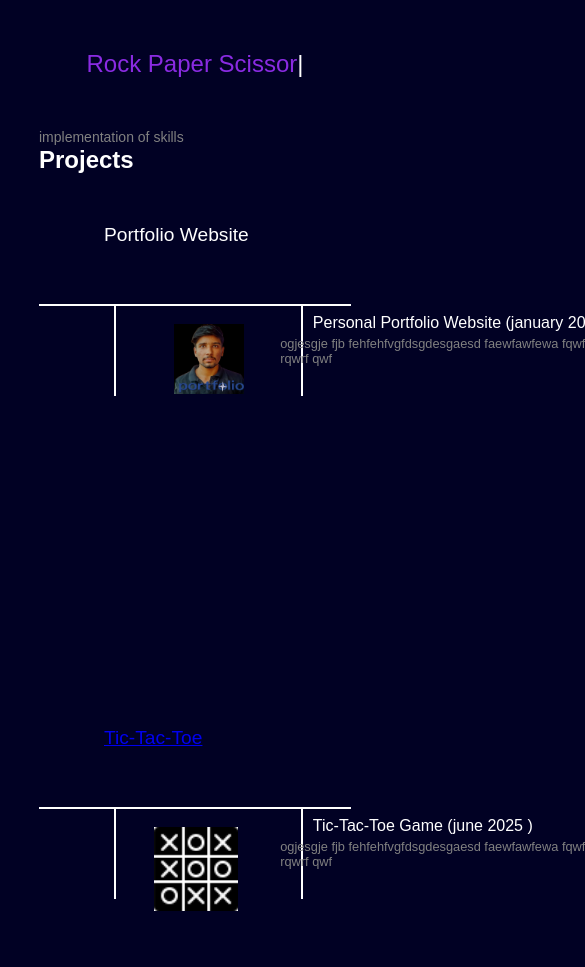
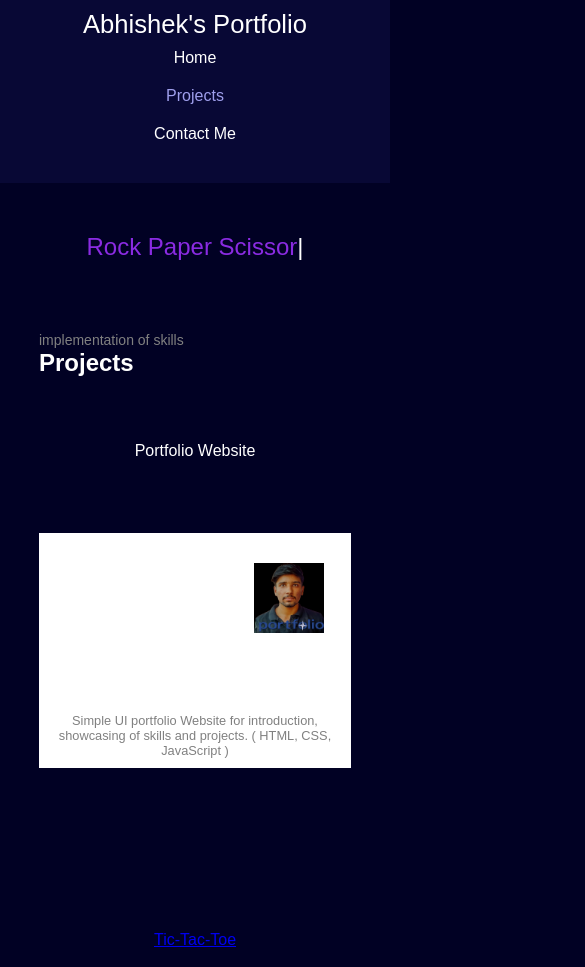
Before and after one commit to abhishek4050/Personal-Portfolio, a plain HTML site: page projects.html in a window 390 px wide. Shown: the top 967 px of the page, 585 px wide, since content can reach past the window. Drawn offline with nearby package versions, Linux system fonts and the light colour scheme.

Commit message:
media querries

```diff
--- a/media.css
+++ b/media.css
@@ -1,20 +1,120 @@
-  @media (max-width: 850px){
+/* Make the nav stack vertically */
+@media (max-width: 768px) {
+  nav {
+    flex-direction: column;
+    height: auto;
+    padding: 10px 0;
+    width: 100%;
+  }
 
-        nav {
+  nav ul {
+    flex-direction: column;
+    align-items: center;
+  }
+
+  nav ul li {
+    margin: 10px 0;
+  }
+
+  .left > a {
+    font-size: 1.6rem;
+  }
+
+  /* Stack the first section columns */
+  .firstSection {
+    flex-direction: column-reverse;
+    margin: 40px 0;
+    text-align: center;
+  }
+
+  .firstSection > div {
+    width: 90%;
+  }
+
+  .leftFSection {
+    font-size: 1.6rem;
+  }
+
+  .rightFSection img {
+    width: 80%;
+  }
+
+  .buttons {
+    display: flex;
+    flex-direction: column;
+    align-items: center;
+  }
+
+  .btn {
+    width: 80%;
+    margin: 10px 0;
+  }
+
+  /* Adjust second section */
+  .secondSection {
+    height: auto;
+    padding: 20px 0;
+  }
+
+  .names {
+    flex-wrap: wrap;
+    justify-content: center;
+  }
+
+  .name {
+    margin: 10px;
+    font-size: 1rem;
+  }
+
+  .box {
+    flex-direction: column;
+    align-items: center;
+    width: 100%;
+    height: auto;
+  }
+
+  .vertical {
+    margin: 30px 0;
+  }
+
+  .vertical img {
+    margin: 10px auto;
+    display: block;
+    height: 60px;
+  }
+
+  /* Adjust third section (Projects) */
+  .thirdSection {
+    height: auto;
+    padding: 20px 0;
+  }
+
+  .thirdSection .box {
+    flex-direction: column;
+    align-items: center;
+  }
+
+  .thirdSection .vertical {
+    margin: 20px 0;
+  }
+
+  .breif {
     display: none;
   }
-        .rightFSection img{
-            display: none;
+
+  .Ptitle {
+    width: auto;
+    margin: 10px 0;
+    text-align: center;
   }
-        .leftFSection{
-            width: 90rem;
-            position: relative;
-            left: 20rem;
+
+  .Pdesc {
+    margin: 10px 0;
+    text-align: center;
   }
-        .secondSection{
-            width: 50rem;
-        }
-        body{
-            width: auto;
+
+  .name2 {
+    margin: 15px auto;
+    font-size: 1rem;
   }
 }
--- a/projects.html
+++ b/projects.html
@@ -41,7 +41,7 @@
                 <div class=" breif">
                 </div>
                       <div class="Ptitle">Personal Portfolio Website (january  2025 )</div>
-                    <div class="Pdesc">ogjesgje fjb fehfehfvgfdsgdesgaesd faewfawfewa fqwfqwf qwf aewfqw  rqw rqwrf qwf</div>
+                    <div class="Pdesc">Simple UI portfolio Website for introduction, showcasing of skills and projects. ( HTML, CSS, JavaScript )</div>
             </div>
         </section>
 
@@ -56,7 +56,7 @@
                 <div class=" breif">
                 </div>
                       <div class="Ptitle">Tic-Tac-Toe Game (june  2025 )</div>
-                    <div class="Pdesc">ogjesgje fjb fehfehfvgfdsgdesgaesd faewfawfewa fqwfqwf qwf aewfqw  rqw rqwrf qwf</div>
+                    <div class="Pdesc">2 player game using HTML, CSS, JS</div>
             </div>
         </section>
 
@@ -70,8 +70,8 @@
                 </div>
                 <div class=" breif">
                 </div>
-                      <div class="Ptitle">Tic-Tac-Toe Game (june  2025 )</div>
-                    <div class="Pdesc">ogjesgje fjb fehfehfvgfdsgdesgaesd faewfawfewa fqwfqwf qwf aewfqw  rqw rqwrf qwf</div>
+                      <div class="Ptitle">Rock-Paper-Scissors (june  2025 )</div>
+                    <div class="Pdesc">JavaScript game in which winning conditions are defined and computer generates random choice. ( HTML, CSS, JavaScript )</div>
             </div>
         </section>
 
@@ -86,8 +86,8 @@
                 </div>
                 <div class=" breif">
                 </div>
-                      <div class="Ptitle">Tic-Tac-Toe Game (june  2025 )</div>
-                    <div class="Pdesc">ogjesgje fjb fehfehfvgfdsgdesgaesd faewfawfewa fqwfqwf qwf aewfqw  rqw rqwrf qwf</div>
+                      <div class="Ptitle">Currency Convertor (june  2025 )</div>
+                    <div class="Pdesc">A currency converter which can convert one currency to anoter using APIs. ( HTML, CSS, JavaScript )</div>
             </div>
         </section>
 
@@ -101,8 +101,8 @@
                 </div>
                 <div class=" breif">
                 </div>
-                      <div class="Ptitle">Tic-Tac-Toe Game (june  2025 )</div>
-                    <div class="Pdesc">ogjesgje fjb fehfehfvgfdsgdesgaesd faewfawfewa fqwfqwf qwf aewfqw  rqw rqwrf qwf</div>
+                      <div class="Ptitle">Amazon UI Clone (April  2025 )</div>
+                    <div class="Pdesc"> Cloned the UI of Amazon.com to like The Navbar, Home pade, Footer, etc. (HTML, CSS) </div>
             </div>
         </section>
 
```
Also changed, not shown: index.html (+2 -2 lines). Lines whose indentation alone changed are shown as unchanged.
